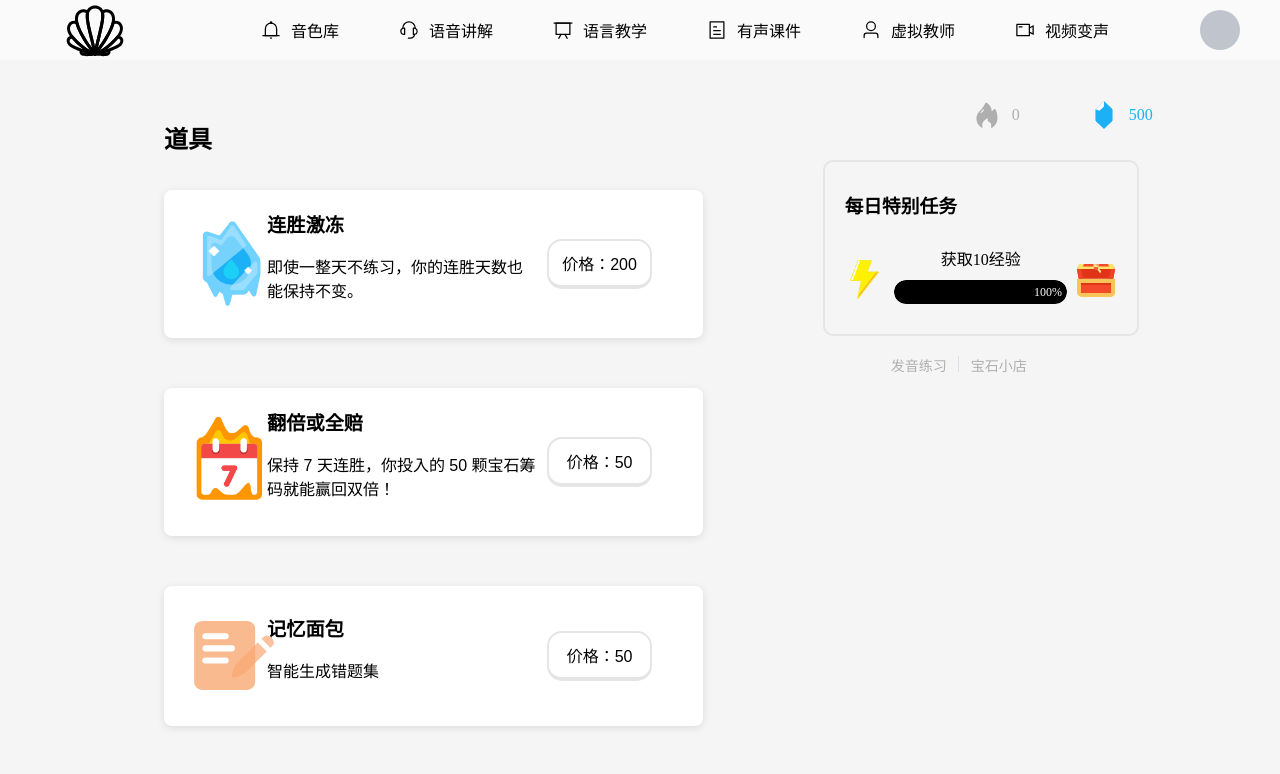
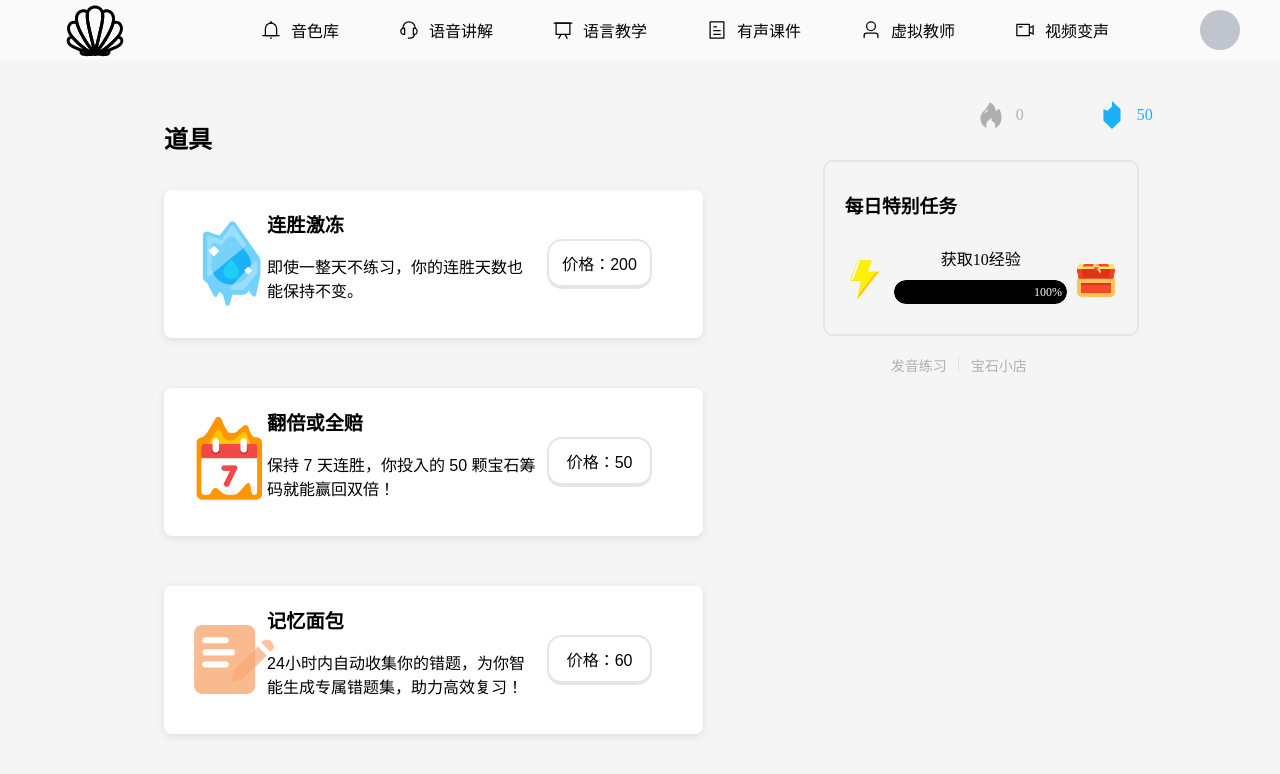
Before and after one commit to Demonor-alt/Sound, a Vue app: page /#/teach/shop in a window 1280 px wide. Shown: the top 774 px of the page. Built offline with nearby package versions, Linux system fonts and the light colour scheme.

Commit message:
对数量的store

```diff
--- a/src/components/teach/Affix.vue
+++ b/src/components/teach/Affix.vue
@@ -13,7 +13,7 @@
                         <div
                             :class="{ america: language === 'english', china: language === 'mandarin' || language === 'cantonese' }">
                         </div>
-                        {{ lan }}
+                        {{ currentLanguage }}
                     </div>
                     <div class="myclass" @click="toStep1">
                         <div class="switch"></div>
@@ -23,24 +23,24 @@
             </el-popover>
             <div v-if="languageData.isSparked === false" class="topitems">
                 <div class="spark"></div>
-                <div style="color: #afafaf;">{{ languageData.sparkCount }}</div>
+                <div style="color: #afafaf;">{{ sparkCount }}</div>
             </div>
             <div v-else class="topitems">
                 <div class="sparkfill"></div>
-                <div style="color: #ff9f17;">{{ languageData.sparkCount }}</div>
+                <div style="color: #ff9f17;">{{ sparkCount }}</div>
             </div>
             <el-popover placement="bottom" :width="250" trigger="hover">
                 <template #reference>
                     <div class="topitems">
                         <div class="gem"></div>
-                        <div style="color: #1cb0f6;">{{ languageData.gemCount }}</div>
+                        <div style="color: #1cb0f6;">{{ gemCount }}</div>
                     </div>
                 </template>
                 <div class="gem-content">
                     <div class="box"></div>
                     <div class="gem-item">
                         <div style="font-size: 25px;">宝石</div>
-                        你有{{ languageData.gemCount }}颗宝石
+                        你有{{ gemCount }}颗宝石
                         <el-button link style="color: #1cb0f6;" @click="toShop">访问宝石小店</el-button>
                     </div>
                 </div>
@@ -52,7 +52,7 @@
                 <div class="power"></div>
                 <div class="experience">
                     <div style="margin-bottom: 10px;display: flex;justify-content: center;">获取{{
-                        (languageData.sparkCount + 1) *
+                        (sparkCount + 1) *
                         10 }}经验</div>
                     <el-progress :text-inside="true" :stroke-width="24" :percentage="percentage" color="black" />
                 </div>
@@ -70,14 +70,15 @@
 <script setup>
 import { ref } from 'vue';
 import { useLanguageStore } from '@/stores/language';
-const { language, showLanguage } = useLanguageStore();
-const lan = ref(showLanguage());
+import { storeToRefs } from 'pinia';
+const languageStore = useLanguageStore()
+const { language,sparkCount,gemCount } = storeToRefs(languageStore);
+const { showLanguage } = useLanguageStore();
+const currentLanguage = ref(showLanguage());
 const percentage = ref(100);
+
 const languageData = ref({
     isSparked: false,
-    sparkCount: 0,
-    gemCount: 500,
-    heartCount: 5,
     currentExperience: 0,
 });
 import { useRouter } from 'vue-router';
--- a/src/stores/language.js
+++ b/src/stores/language.js
@@ -3,6 +3,8 @@ import { ref } from 'vue';
 export const useLanguageStore = defineStore('language', () => {
     const language = ref('');
     const difficulty = ref('');
+    const sparkCount=ref(0);
+    const gemCount=ref(50);
     function changeLanguage(newValue) {
         language.value = newValue;
     }
@@ -24,5 +26,7 @@ export const useLanguageStore = defineStore('language', () => {
         showLanguage,
         difficulty,
         changeDifficulty,
+        sparkCount,
+        gemCount
     };
 })
--- a/src/views/teach/Shop.vue
+++ b/src/views/teach/Shop.vue
@@ -36,7 +36,7 @@ import Myaffix from '@/components/teach/Affix.vue';
 const items = ref([
     { name: '连胜激冻', descripe: '即使一整天不练习，你的连胜天数也能保持不变。', price: 200, imageClass: 'freeze' },
     { name: '翻倍或全赔', descripe: '保持 7 天连胜，你投入的 50 颗宝石筹码就能赢回双倍！', price: 50, imageClass: 'wager' },
-    { name: '记忆面包', descripe: '智能生成错题集', price: 50, imageClass: 'memory-bread' } // 假设你有对应的样式类
+    { name: '记忆面包', descripe: '24小时内自动收集你的错题，为你智能生成专属错题集，助力高效复习！', price: 60, imageClass: 'memory-bread' }
 ])
 </script>
 
```
